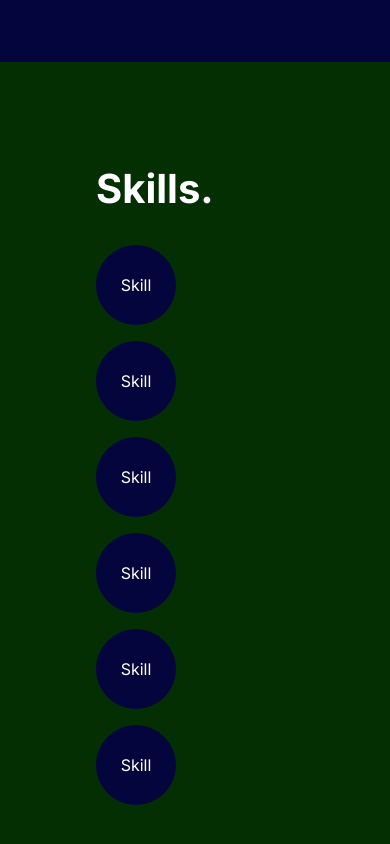
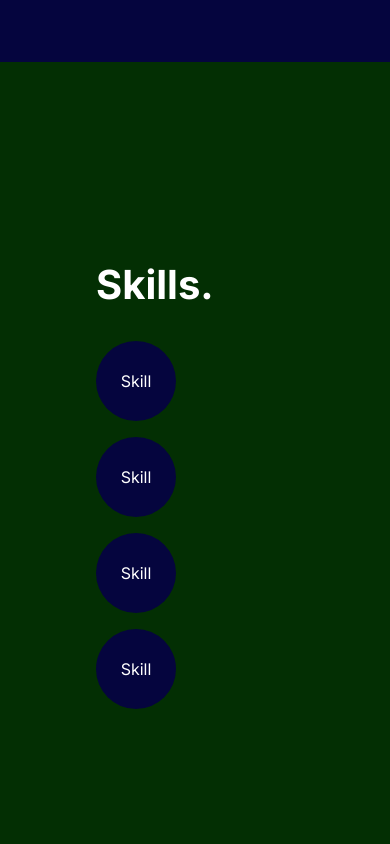
Before and after one commit to courthub74/AboutLayout, a plain HTML site: page index.html in a window 390 px wide. Shown: the part 1626-2470 px from the top of the page. Drawn offline with Linux system fonts and the light colour scheme.

Commit message:
try this on your phone

```diff
--- a/index.html
+++ b/index.html
@@ -103,15 +103,6 @@
                         <p>Skill</p>
                      </div>
                   </div>
-                 <!-- next 2 -->
-                  <div class="next_3">
-                    <div class="circle_">
-                        <p>Skill</p>
-                     </div>
-                     <div class="circle_">
-                        <p>Skill</p>
-                     </div>
-                  </div>
              </div>
         </div>
     </div>
--- a/style.scss
+++ b/style.scss
@@ -26,6 +26,7 @@ body {
             flex-direction: column;
             justify-content: center;
             gap: 2.5em;
+            // margin: -10em 0 0 0;
             .section_title_two {
                 font-weight: bold;
                 font-size: 2.5rem;
```
Also changed, not shown: 1 other file.
